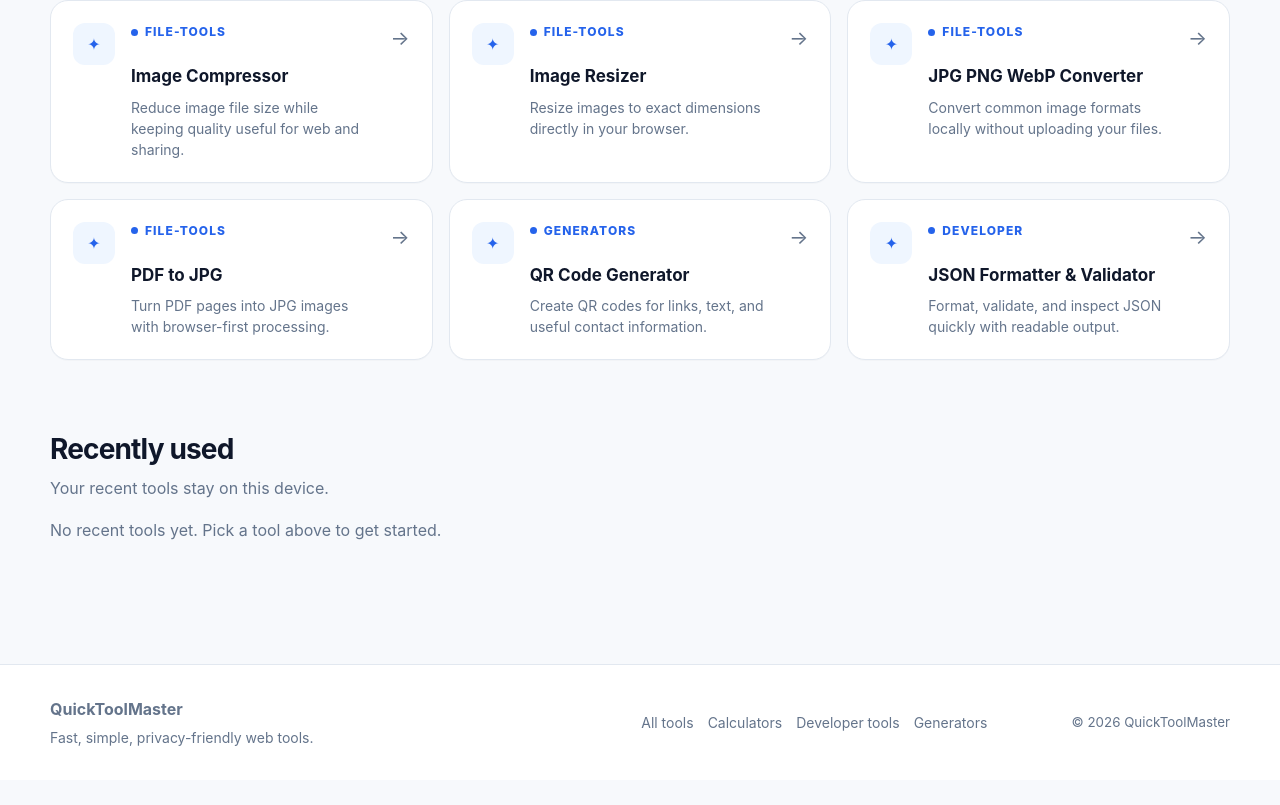
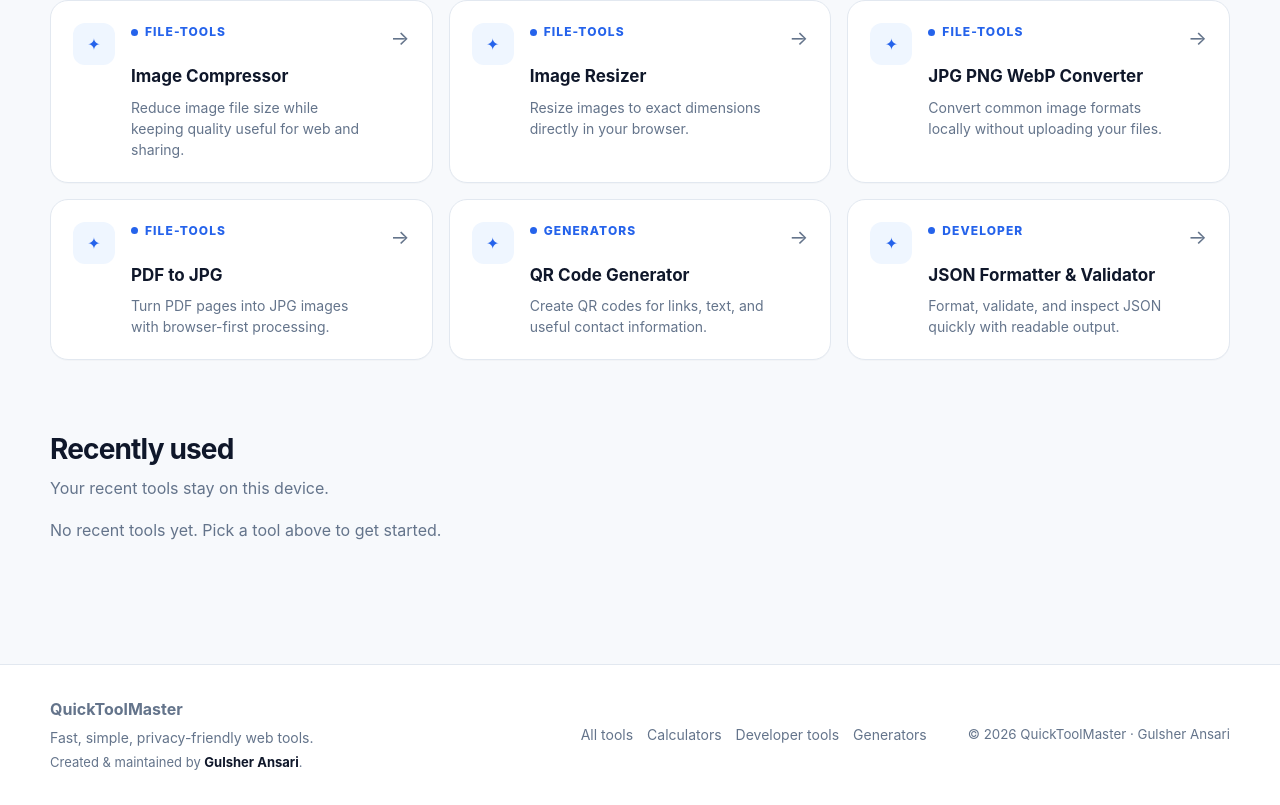
Before and after one commit to gulsheransari00143-dot/Quick-Tool-Master-, a Next.js app: page / in a window 1280 px wide. Shown: the part 1393-2198 px from the top of the page. Before the commit the page ends 2173 px from the top, so only its background shows below. Built offline with nearby package versions, Linux system fonts and the light colour scheme.

Commit message:
Add QuickToolMaster owner credit

```diff
--- a/src/app/globals.css
+++ b/src/app/globals.css
@@ -57,3 +57,6 @@
 .hero{position:relative;padding:82px 0 54px;text-align:center;overflow:hidden}.hero::before{content:"";position:absolute;width:520px;height:260px;left:50%;top:-110px;transform:translateX(-50%);background:radial-gradient(circle,color-mix(in srgb,var(--accent) 13%,transparent),transparent 68%);pointer-events:none}.hero>*{position:relative}.eyebrow{display:inline-flex;align-items:center;gap:7px;margin:0 0 16px;color:var(--accent);font-size:12px;font-weight:800;letter-spacing:.09em;text-transform:uppercase}.eyebrow::before{content:"";width:7px;height:7px;border-radius:50%;background:var(--accent)}.hero h1{max-width:820px;margin:0 auto 20px;font-size:clamp(40px,7vw,72px);line-height:.98;letter-spacing:-.06em;font-weight:800}.hero p:not(.eyebrow){max-width:650px;margin:0 auto 30px;color:var(--muted);font-size:18px;line-height:1.65}.hero .search-input{max-width:680px;margin:0 auto;text-align:left;box-shadow:var(--shadow)}.search-input{display:flex;align-items:center;gap:10px;min-height:52px;padding:0 15px;border:1px solid var(--line);border-radius:14px;background:var(--surface);color:var(--muted)}.search-input:focus-within{border-color:var(--accent);box-shadow:0 0 0 4px color-mix(in srgb,var(--accent) 12%,transparent)}.search-input input{width:100%;min-width:0;border:0;outline:0;background:transparent;color:var(--text)}
 .section{padding:34px 0}.tool-card,.category-card{box-shadow:0 1px 0 rgba(15,23,42,.02)}.tool-card:hover,.category-card:hover{box-shadow:var(--shadow)}.workspace{background:var(--surface);box-shadow:var(--shadow)}.primary-button,.result-card button,.result-list button,.qr-result button{background:var(--accent)}.primary-button:hover,.result-card button:hover,.result-list button:hover,.qr-result button:hover{background:var(--accent-strong)}.site-footer{background:var(--surface)}
 @media (max-width:900px){.tool-grid,.category-grid{grid-template-columns:repeat(2,minmax(0,1fr))}}@media (max-width:760px){.shell{width:min(100% - 24px,1180px)}.desktop-nav{display:none}.menu-button{display:grid}.mobile-nav{display:grid}.tool-grid,.category-grid{grid-template-columns:1fr}.hero{padding:60px 0 42px}.hero h1{font-size:clamp(38px,12vw,56px)}.hero p:not(.eyebrow){font-size:16px}}@media (max-width:600px){.control-grid{grid-template-columns:1fr}.workspace{padding:16px}}@media (prefers-reduced-motion:reduce){html{scroll-behavior:auto}*{transition-duration:.01ms!important;animation-duration:.01ms!important}}
+
+.footer-owner{font-size:13px!important;margin-top:5px!important}.footer-owner strong{color:var(--text)}
+@media(max-width:760px){.footer-inner{grid-template-columns:1fr;gap:18px}.footer-inner small{font-size:12px}}
--- a/src/components/Footer.tsx
+++ b/src/components/Footer.tsx
@@ -4,12 +4,18 @@
   return (
     <footer className="site-footer" role="contentinfo">
       <div className="shell footer-inner">
-        <div><strong>QuickToolMaster</strong><p>Fast, simple, privacy-friendly web tools.</p></div>
+        <div>
+          <strong>QuickToolMaster</strong>
+          <p>Fast, simple, privacy-friendly web tools.</p>
+          <p className="footer-owner">Created &amp; maintained by <strong>Gulsher Ansari</strong>.</p>
+        </div>
         <nav aria-label="Footer navigation" className="footer-links">
-          <Link href="/tools">All tools</Link><Link href="/calculators">Calculators</Link>
-          <Link href="/developer">Developer tools</Link><Link href="/generators">Generators</Link>
+          <Link href="/tools">All tools</Link>
+          <Link href="/calculators">Calculators</Link>
+          <Link href="/developer">Developer tools</Link>
+          <Link href="/generators">Generators</Link>
         </nav>
-        <small>© {new Date().getFullYear()} QuickToolMaster</small>
+        <small>© {new Date().getFullYear()} QuickToolMaster · Gulsher Ansari</small>
       </div>
     </footer>
   );
```
